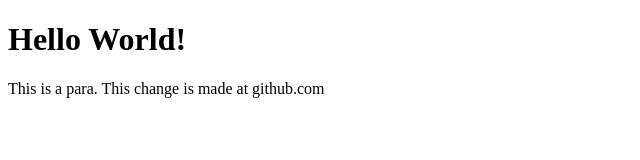
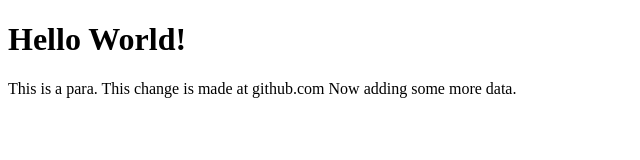
Before and after one commit to anniezh12/gitTest, a plain HTML site: page index.html in a window 1280 px wide. Shown: the whole page, without its empty margins (0-640 px from the left). Drawn offline with Linux system fonts and the light colour scheme.

Commit message:
Third commit

```diff
--- a/index.html
+++ b/index.html
@@ -6,6 +6,7 @@
         </h1>
         <p>
             This is a para. This change is made at github.com
+            Now adding some more data.
         </p>
     </body>
 </html>
```
